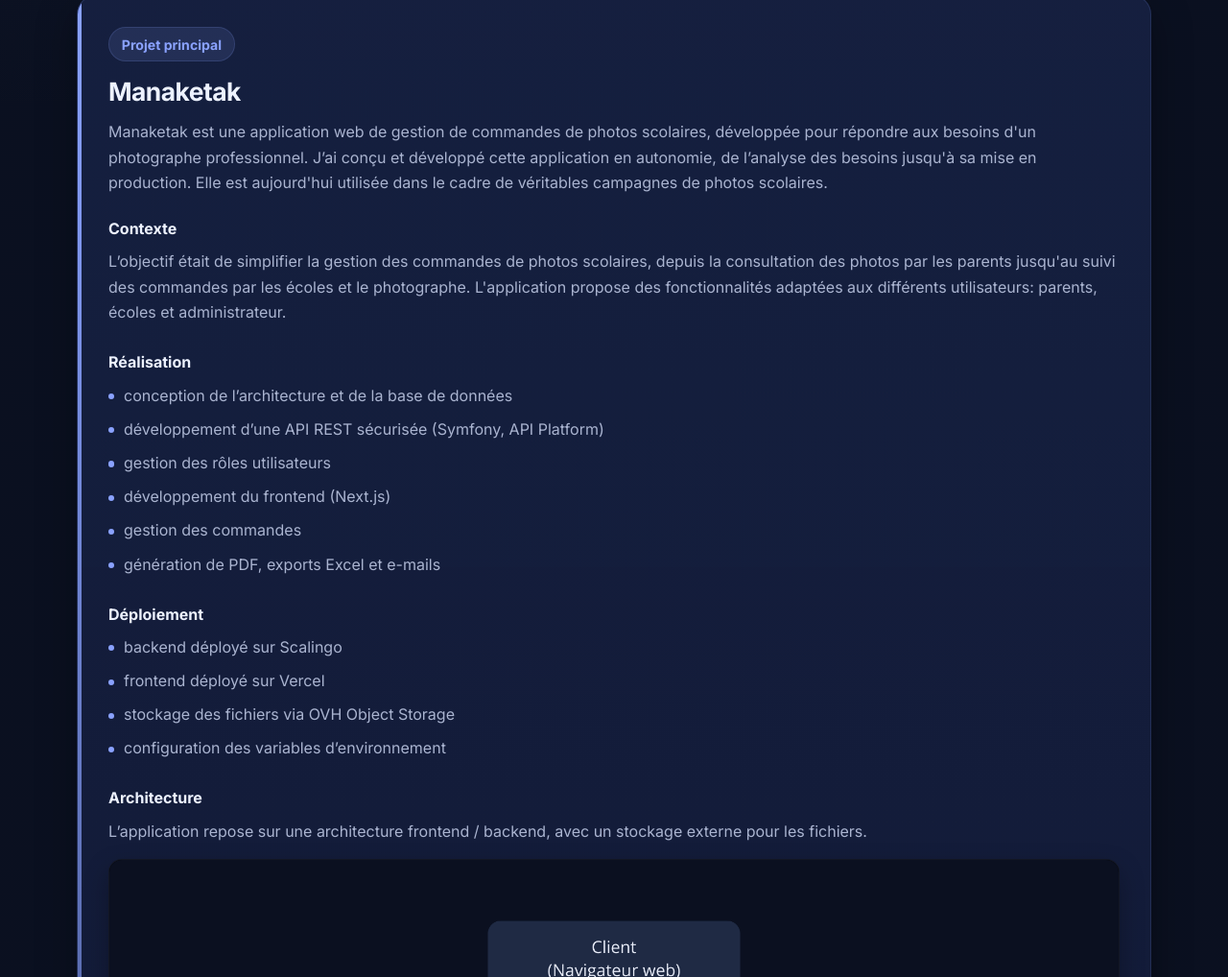
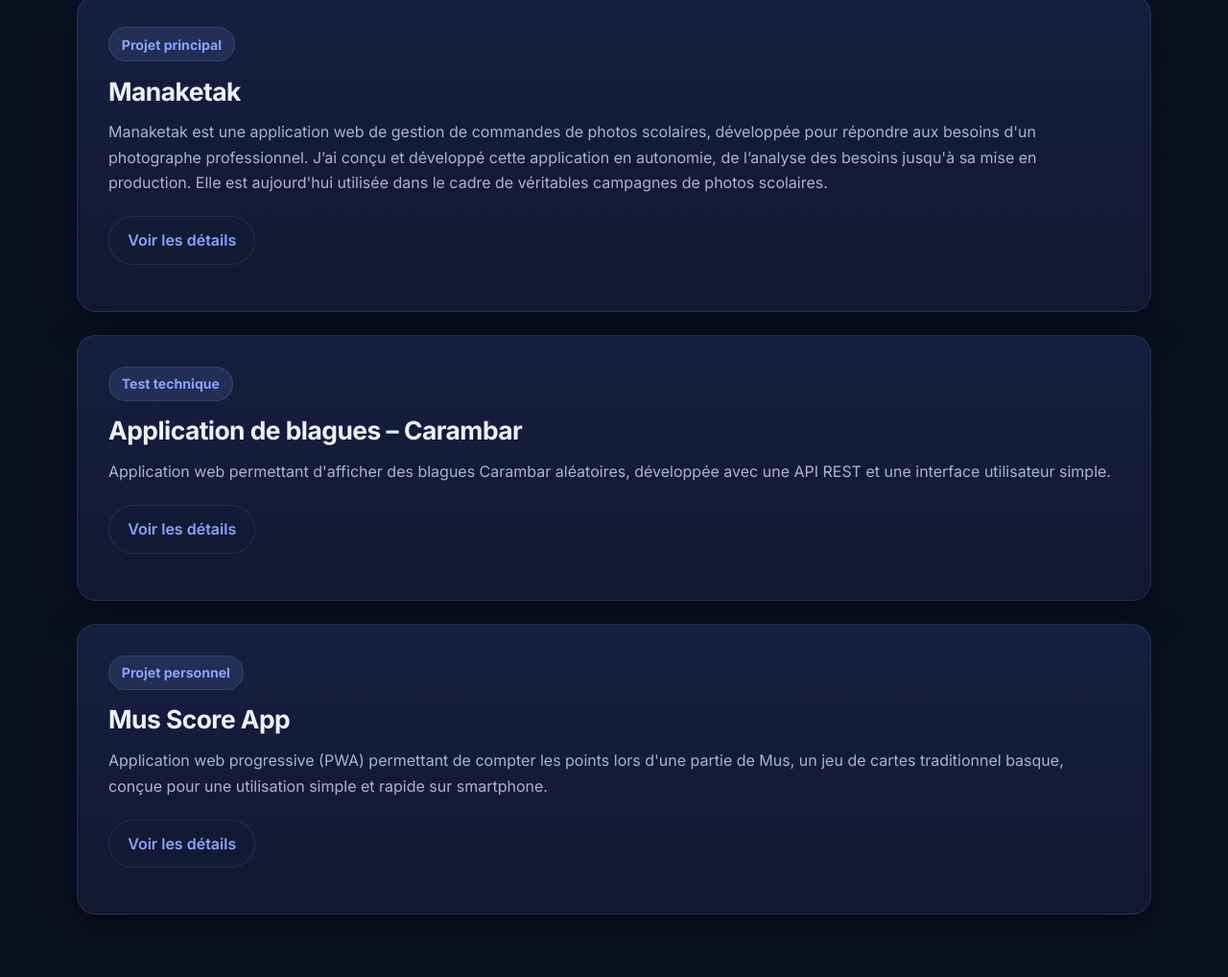
Before and after one commit to alfaro-b/portfolio, a plain HTML site: page index.html in a window 1280 px wide. Shown: the part 2102-3120 px from the top of the page at 96% size. Drawn offline with Linux system fonts and the light colour scheme.

Commit message:
Uniformisation des cartes et ajout de l'affichage des détails des projets

```diff
--- a/css/style.css
+++ b/css/style.css
@@ -57,16 +57,12 @@
   line-height: 1.65;
   -webkit-font-smoothing: antialiased;
   background:
-    radial-gradient(
-      circle at top left,
+    radial-gradient(circle at top left,
       rgba(138, 162, 255, 0.16),
-      transparent 28%
-    ),
-    radial-gradient(
-      circle at top right,
+      transparent 28%),
+    radial-gradient(circle at top right,
       rgba(138, 162, 255, 0.08),
-      transparent 22%
-    ),
+      transparent 22%),
     linear-gradient(180deg, #0a1020 0%, #0b1020 100%);
 }
 
@@ -222,6 +218,7 @@
   color: var(--muted);
   margin-bottom: 1rem;
 }
+
 .about-layout {
   display: flex;
   flex-direction: column;
@@ -245,11 +242,9 @@
 
 /* CARD */
 .card {
-  background: linear-gradient(
-    180deg,
-    rgba(24, 35, 71, 0.8),
-    rgba(18, 25, 51, 0.88)
-  );
+  background: linear-gradient(180deg,
+      rgba(24, 35, 71, 0.8),
+      rgba(18, 25, 51, 0.88));
   border: 1px solid var(--border);
   border-radius: var(--radius);
   padding: 1.35rem;
@@ -258,6 +253,7 @@
     transform 0.22s ease,
     border-color 0.22s ease,
     box-shadow 0.22s ease;
+  margin-bottom: 1.5rem;
 }
 
 .card:hover {
@@ -315,24 +311,29 @@
   box-shadow: 0 10px 30px rgba(0, 0, 0, 0.35);
 }
 
-/* PROJECTS */
-.featured-project {
-  margin-bottom: 1.5rem;
-  position: relative;
-  overflow: hidden;
+/* BOUTON AFFICHER / MASQUER LES PROJETS */
+
+.toggle-details {
+  padding: 0.7rem 1.2rem;
+  border: 1px solid var(--border);
+  border-radius: 999px;
+  background: transparent;
+  color: var(--accent);
+  font: inherit;
+  font-weight: 600;
+  cursor: pointer;
+  margin-bottom: 1rem;
 }
 
-.featured-project::before {
-  content: "";
-  position: absolute;
-  inset: 0 auto 0 0;
-  width: 4px;
-  background: linear-gradient(180deg, var(--accent), transparent);
+.toggle-details:hover {
+  background: rgba(138, 162, 255, 0.1);
 }
 
-.secondary-project {
-  width: 100%;
+.project-details[hidden] {
+  display: none;
 }
+
+/* PROJECTS */
 
 .project-tag {
   display: inline-block;
@@ -419,12 +420,6 @@
   margin-top: 0.75rem;
   margin-bottom: 0.75rem;
 }
-.secondary-project .project-note {
-  margin-bottom: 0.75rem;
-}
-.secondary-project .project-block {
-  margin-bottom: 1.4rem;
-}
 
 .demo-group {
   display: flex;
@@ -439,7 +434,7 @@
   padding-top: 0.25rem;
 }
 
-.demo-item + .demo-item {
+.demo-item+.demo-item {
   border-top: 1px solid var(--border);
   padding-top: 1.5rem;
 }
@@ -718,7 +713,4 @@
     padding: 2rem;
   }
 
-  .featured-project {
-    margin-bottom: 1.5rem;
-  }
 }
--- a/index.html
+++ b/index.html
@@ -62,7 +62,8 @@
 
                     <p>
                         J'aime concevoir et développer des applications web qui répondent à des besoins concrets.
-                        Après une première expérience en développement full-stack, je continue à approfondir mes compétences
+                        Après une première expérience en développement full-stack, je continue à approfondir mes
+                        compétences
                         et souhaite rejoindre une équipe de développement pour poursuivre mon parcours en alternance.
                     </p>
                 </div>
@@ -86,9 +87,11 @@
                     </p>
 
                     <p>
-                        Lors de ma première formation et de mon stage, j'ai notamment conçu et développé une application web complète,
+                        Lors de ma première formation et de mon stage, j'ai notamment conçu et développé une application
+                        web complète,
                         de l'analyse des besoins jusqu'à sa mise en production.
-                        Cette expérience m'a permis de mettre en pratique mes connaissances et de découvrir les différentes étapes
+                        Cette expérience m'a permis de mettre en pratique mes connaissances et de découvrir les
+                        différentes étapes
                         d'un véritable projet.
                     </p>
 
@@ -99,7 +102,8 @@
 
                     <p>
                         Je recherche une alternance à partir de janvier 2027, dans le cadre d'une formation
-                        de Concepteur Développeur d'Applications, afin de poursuivre mon apprentissage au sein d'une équipe de développement.
+                        de Concepteur Développeur d'Applications, afin de poursuivre mon apprentissage au sein d'une
+                        équipe de développement.
                     </p>
                 </div>
 
@@ -138,7 +142,7 @@
                     </div>
 
                     <div class="skills-category">
-                        <h3>Base de données</h3>
+                        <h3>Bases de données</h3>
                         <ul>
                             <li>MySQL / MariaDB</li>
                             <li>SQLite</li>
@@ -159,8 +163,8 @@
                         <h3>Outils</h3>
                         <ul>
                             <li>Git / GitHub</li>
-                            <li>Postman /Swagger</li>
-                            <li>Vs Code / Eclipse / PyCharm</li>
+                            <li>Postman / Swagger</li>
+                            <li>VS Code / Eclipse / PyCharm</li>
                         </ul>
                     </div>
 
@@ -173,7 +177,7 @@
             <div class="container">
                 <h2 class="section-title">Projets</h2>
 
-                <article class="card featured-project">
+                <article class="card">
                     <span class="project-tag">Projet principal</span>
                     <h3 class="project-title">Manaketak</h3>
 
@@ -181,8 +185,16 @@
                         Manaketak est une application web de gestion de commandes de photos scolaires,
                         développée pour répondre aux besoins d'un photographe professionnel.
                         J’ai conçu et développé cette application en autonomie, de l’analyse des besoins jusqu'à sa mise
-                        en production. Elle est aujourd'hui utilisée dans le cadre de véritables campagnes de photos scolaires.
+                        en production. Elle est aujourd'hui utilisée dans le cadre de véritables campagnes de photos
+                        scolaires.
                     </p>
+
+                    <button class="toggle-details" type="button" aria-expanded="false"
+                        aria-controls="details-manaketak">
+                        Voir les détails
+                    </button>
+
+                    <div id="details-manaketak" class="project-details" hidden>
 
                         <div class="project-block">
                             <h4>Contexte</h4>
@@ -273,23 +285,32 @@
                                 Voir le projet sur GitHub
                             </a>
                         </div>
+                    </div>
                 </article>
 
-                <article class="card secondary-project">
+                <article class="card">
                     <span class="project-tag">Test technique</span>
                     <h3 class="project-title">Application de blagues – Carambar</h3>
 
                     <p class="project-description">
-                        Application web permettant d'afficher des blagues Carambar aléatoires, développée avec une API REST
+                        Application web permettant d'afficher des blagues Carambar aléatoires, développée avec une API
+                        REST
                         et une interface utilisateur simple.
                     </p>
 
+                    <button class="toggle-details" type="button" aria-expanded="false" aria-controls="details-carambar">
+                        Voir les détails
+                    </button>
+
+                    <div id="details-carambar" class="project-details" hidden>
                         <div class="project-block">
                             <h4>Contexte</h4>
                             <p>
                                 Ce projet a été réalisé dans le cadre d’un test technique de sélection,
                                 à partir d'un cahier des charges imposé.
-                            Il comprenait le développement d’une API REST versionnée, d’une interface frontend et leur déploiement.
+                                Il comprenait le développement d’une API REST versionnée, d’une interface frontend et
+                                leur
+                                déploiement.
                             </p>
                         </div>
 
@@ -341,18 +362,18 @@
                         </div>
 
                         <div class="project-links">
-                        <a href="https://github.com/alfaro-b/carambar_front" target="_blank" rel="noopener noreferrer"
-                            class="small-link">
+                            <a href="https://github.com/alfaro-b/carambar_front" target="_blank"
+                                rel="noopener noreferrer" class="small-link">
                                 Code de l’interface (GitHub)
                             </a>
 
-                        <a href="https://github.com/alfaro-b/carambar_back" target="_blank" rel="noopener noreferrer"
-                            class="small-link">
+                            <a href="https://github.com/alfaro-b/carambar_back" target="_blank"
+                                rel="noopener noreferrer" class="small-link">
                                 Code de l’API (GitHub)
                             </a>
 
-                        <a href="https://alfaro-b.github.io/carambar_front/" target="_blank" rel="noopener noreferrer"
-                            class="small-link">
+                            <a href="https://alfaro-b.github.io/carambar_front/" target="_blank"
+                                rel="noopener noreferrer" class="small-link">
                                 Voir la démo
                             </a>
 
@@ -361,22 +382,32 @@
                                 Documentation API (Swagger)
                             </a>
                         </div>
+                    </div>
                 </article>
 
-                <article class="card secondary-project">
+                <article class="card">
                     <span class="project-tag">Projet personnel</span>
                     <h3 class="project-title">Mus Score App</h3>
 
                     <p class="project-description">
                         Application web progressive (PWA) permettant de compter les points lors d'une partie de Mus,
-                        un jeu de cartes traditionnel basque, conçue pour une utilisation simple et rapide sur smartphone.
+                        un jeu de cartes traditionnel basque, conçue pour une utilisation simple et rapide sur
+                        smartphone.
                     </p>
 
+                    <button class="toggle-details" type="button" aria-expanded="false" aria-controls="details-mus">
+                        Voir les détails
+                    </button>
+
+                    <div id="details-mus" class="project-details" hidden>
                         <div class="project-block">
                             <h4>Contexte</h4>
                             <p>
-                            Ce projet est né d'un besoin personnel : pouvoir compter facilement les points pendant une partie de Mus,
-                            sans avoir besoin de matériel de comptage et en gardant le score accessible sur son téléphone.
+                                Ce projet est né d'un besoin personnel : pouvoir compter facilement les points pendant
+                                une
+                                partie de Mus,
+                                sans avoir besoin de matériel de comptage et en gardant le score accessible sur son
+                                téléphone.
                             </p>
                         </div>
 
@@ -398,8 +429,7 @@
                                 Icône de l'application et capture de l'interface mobile
                             </p>
                             <div class="mus-media">
-                            <img src="assets/images/icon-mus.png" alt="Logo de Mus Score App"
-                                class="mus-icon" />
+                                <img src="assets/images/icon-mus.png" alt="Logo de Mus Score App" class="mus-icon" />
 
                                 <img src="assets/images/screenshot-mus.png" alt="Capture de l'application Mus Score App"
                                     class="mus-mobile" />
@@ -417,15 +447,16 @@
                         </div>
 
                         <div class="project-links">
-                        <a href="https://alfaro-b.github.io/mus-score-app/" target="_blank" rel="noopener noreferrer"
-                            class="small-link">
+                            <a href="https://alfaro-b.github.io/mus-score-app/" target="_blank"
+                                rel="noopener noreferrer" class="small-link">
                                 Voir l’application
                             </a>
 
-                        <a href="https://github.com/alfaro-b/mus-score-app" target="_blank" rel="noopener noreferrer"
-                            class="small-link">
+                            <a href="https://github.com/alfaro-b/mus-score-app" target="_blank"
+                                rel="noopener noreferrer" class="small-link">
                                 Voir le code sur GitHub
                             </a>
+                        </div>
                     </div>
                 </article>
             </div>
--- a/js/main.js
+++ b/js/main.js
@@ -1,3 +1,36 @@
+
+// AFFICHER / MASQUER LES DÉTAILS DES PROJETS
+
+// Récupère tous les boutons Voir les détails
+const detailButtons = document.querySelectorAll(".toggle-details");
+
+// Parcourt chaque bouton
+detailButtons.forEach((button) => {
+
+  // Détecte le clic sur le bouton
+  button.addEventListener("click", () => {
+
+    // Récupère le bloc de détails associé au bouton
+    const details = document.getElementById(
+      button.getAttribute("aria-controls")
+    );
+
+    // Inverse son affichage
+    details.hidden = !details.hidden;
+
+    // Met à jour le texte du bouton
+    if (details.hidden) {
+      button.textContent = "Voir les détails";
+    } else {
+      button.textContent = "Masquer les détails";
+    }
+
+    // Indique si le contenu est ouvert ou fermé
+    button.setAttribute("aria-expanded", String(!details.hidden));
+
+  });
+});
+
 
 // BOUTON RETOUR EN HAUT
 
```
Lines whose indentation alone changed are shown as unchanged.
